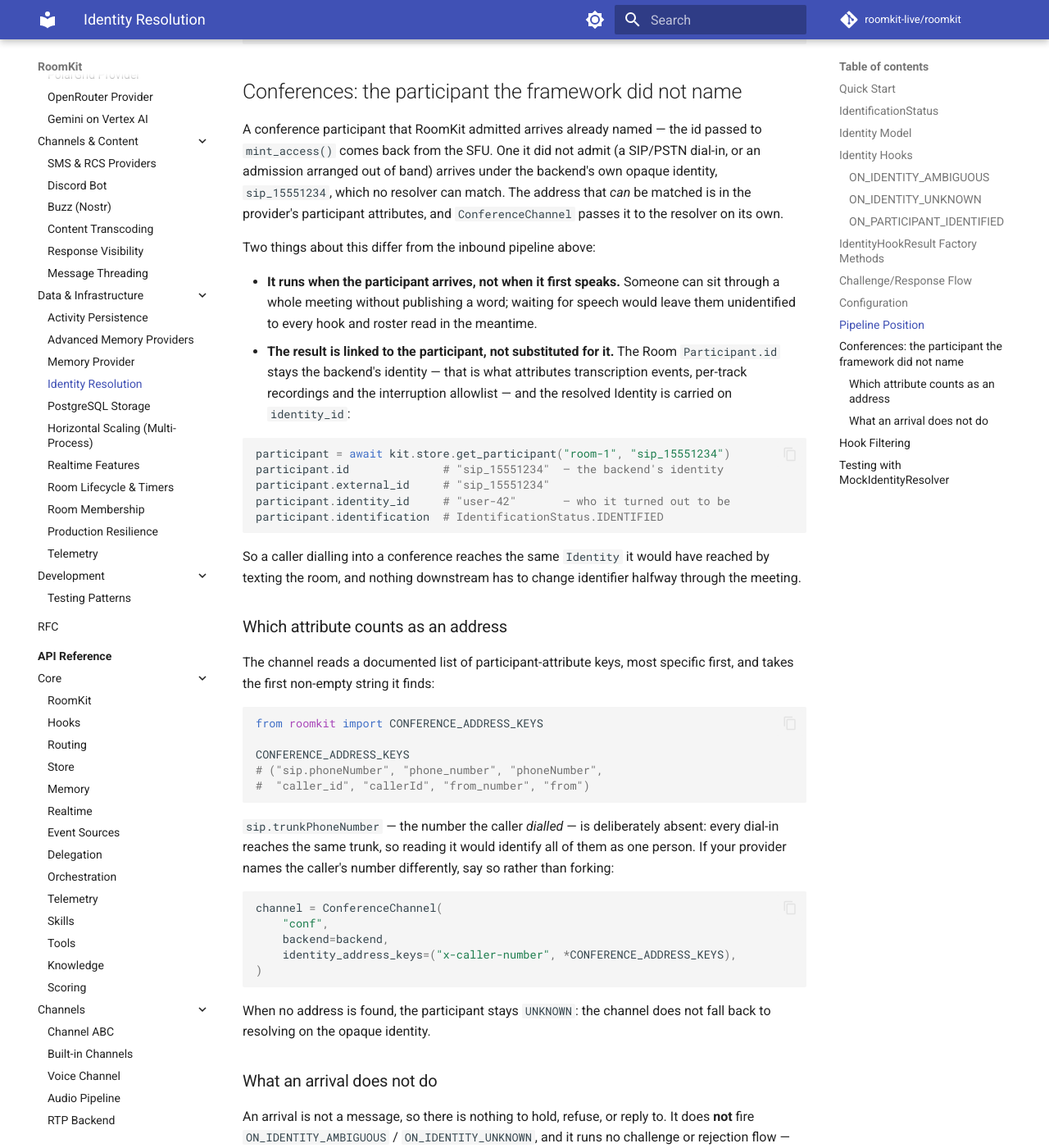
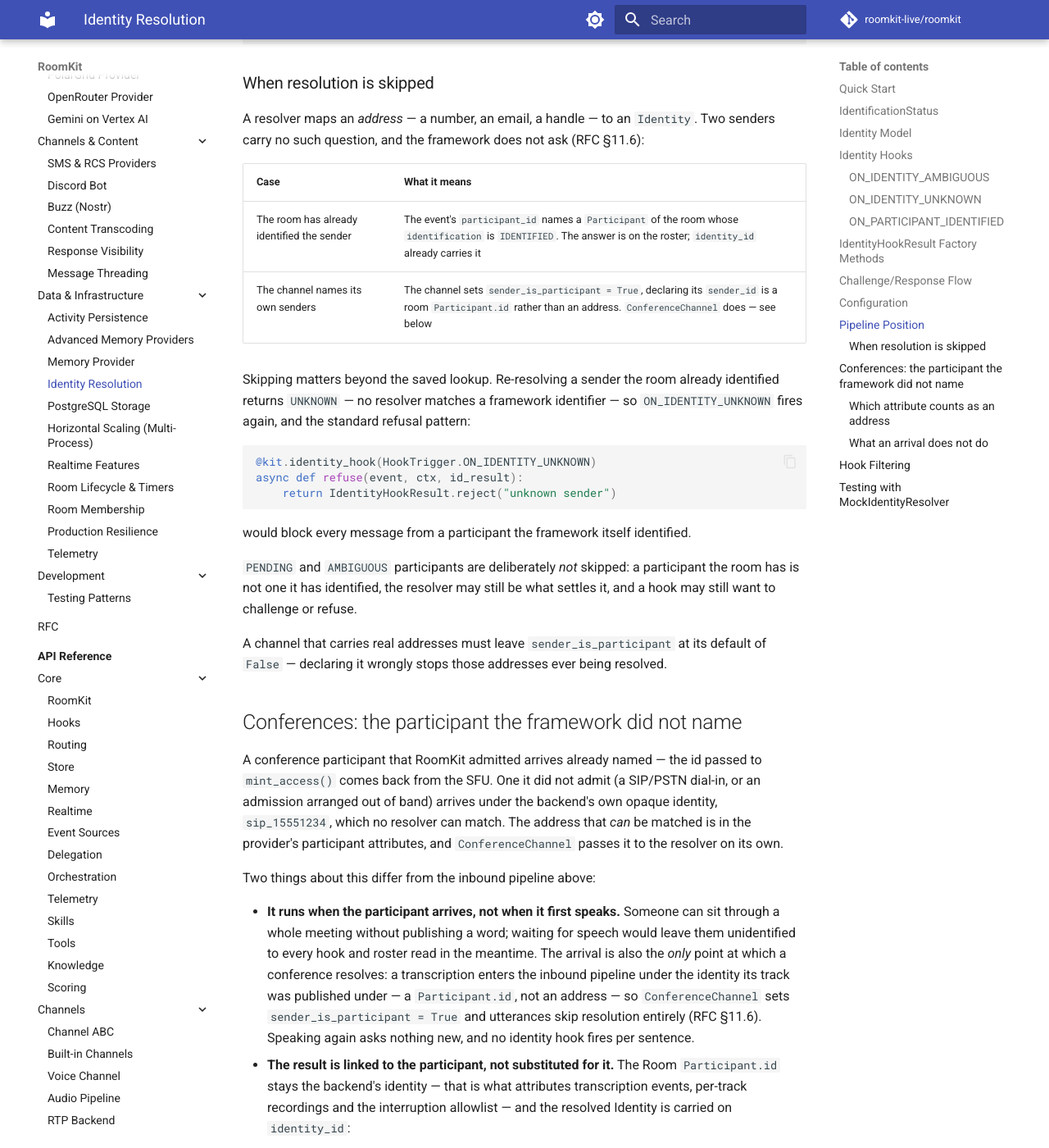
Before and after one commit to roomkit-live/roomkit-docs, an MkDocs documentation site: the page built from docs/guides/identity-resolution.md, in a window 1280 px wide and 1400 px high, scrolled down 4885 px. Shown: the whole window at 82% size. Built offline with MkDocs 1.6.1 and Material for MkDocs 9.7.7, drawn with Linux system fonts in a browser that asks for light colours; comment, search, counter and statistics services are not loaded.

Commit message:
docs(identity): when a sender is not resolved again (RMK-21)

````diff
--- a/docs/guides/identity-resolution.md
+++ b/docs/guides/identity-resolution.md
@@ -202,6 +202,37 @@ Inbound Message
   → Broadcast
 ```
 
+### When resolution is skipped
+
+A resolver maps an *address* — a number, an email, a handle — to an `Identity`.
+Two senders carry no such question, and the framework does not ask
+(RFC §11.6):
+
+| Case | What it means |
+|------|---------------|
+| The room has already identified the sender | The event's `participant_id` names a `Participant` of the room whose `identification` is `IDENTIFIED`. The answer is on the roster; `identity_id` already carries it |
+| The channel names its own senders | The channel sets `sender_is_participant = True`, declaring its `sender_id` is a room `Participant.id` rather than an address. `ConferenceChannel` does — see below |
+
+Skipping matters beyond the saved lookup. Re-resolving a sender the room already
+identified returns `UNKNOWN` — no resolver matches a framework identifier — so
+`ON_IDENTITY_UNKNOWN` fires again, and the standard refusal pattern:
+
+```python
+@kit.identity_hook(HookTrigger.ON_IDENTITY_UNKNOWN)
+async def refuse(event, ctx, id_result):
+    return IdentityHookResult.reject("unknown sender")
+```
+
+would block every message from a participant the framework itself identified.
+
+`PENDING` and `AMBIGUOUS` participants are deliberately *not* skipped: a
+participant the room has is not one it has identified, the resolver may still be
+what settles it, and a hook may still want to challenge or refuse.
+
+A channel that carries real addresses must leave `sender_is_participant` at its
+default of `False` — declaring it wrongly stops those addresses ever being
+resolved.
+
 ## Conferences: the participant the framework did not name
 
 A conference participant that RoomKit admitted arrives already named — the id
@@ -216,6 +247,12 @@ Two things about this differ from the inbound pipeline above:
 - **It runs when the participant arrives, not when it first speaks.** Someone
   can sit through a whole meeting without publishing a word; waiting for speech
   would leave them unidentified to every hook and roster read in the meantime.
+  The arrival is also the *only* point at which a conference resolves: a
+  transcription enters the inbound pipeline under the identity its track was
+  published under — a `Participant.id`, not an address — so `ConferenceChannel`
+  sets `sender_is_participant = True` and utterances skip resolution entirely
+  (RFC §11.6). Speaking again asks nothing new, and no identity hook fires per
+  sentence.
 - **The result is linked to the participant, not substituted for it.** The Room
   `Participant.id` stays the backend's identity — that is what attributes
   transcription events, per-track recordings and the interruption allowlist —
````
Also changed, not shown: docs/features.md (+6 -0 lines).
